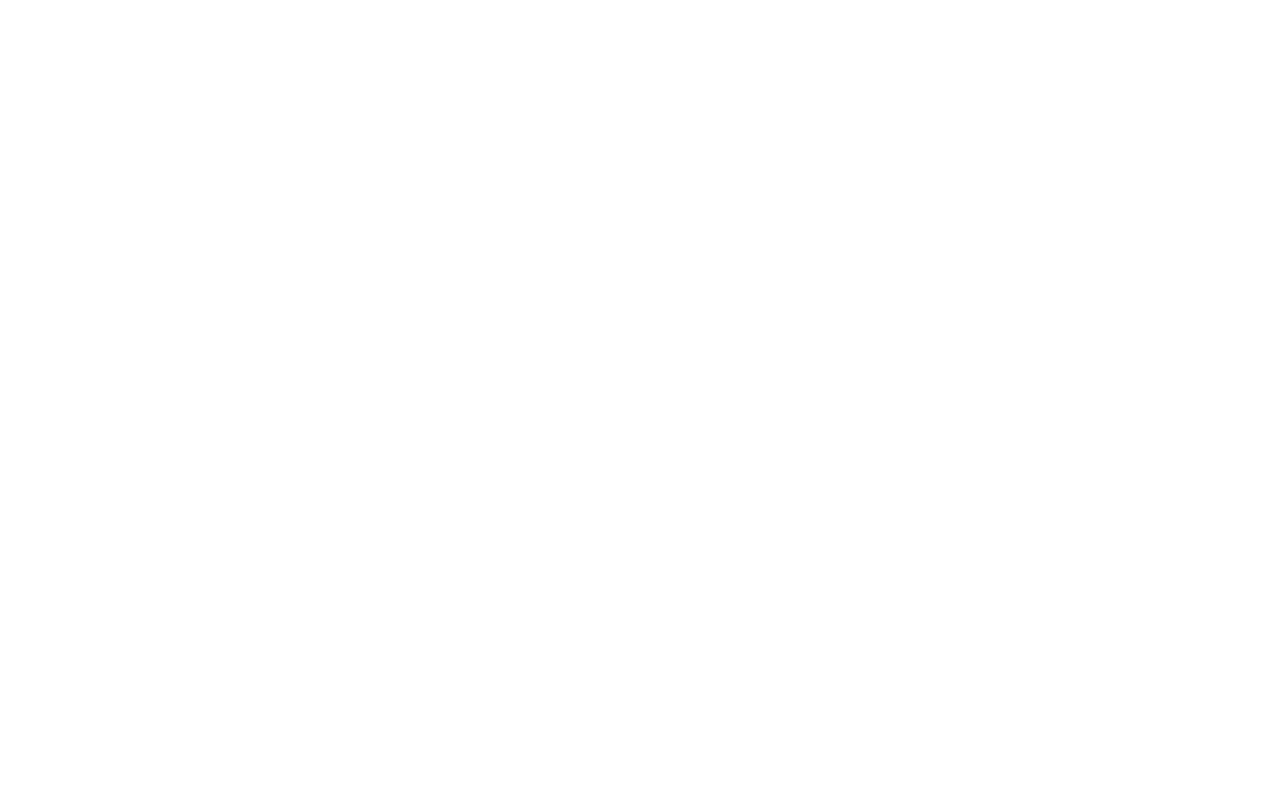
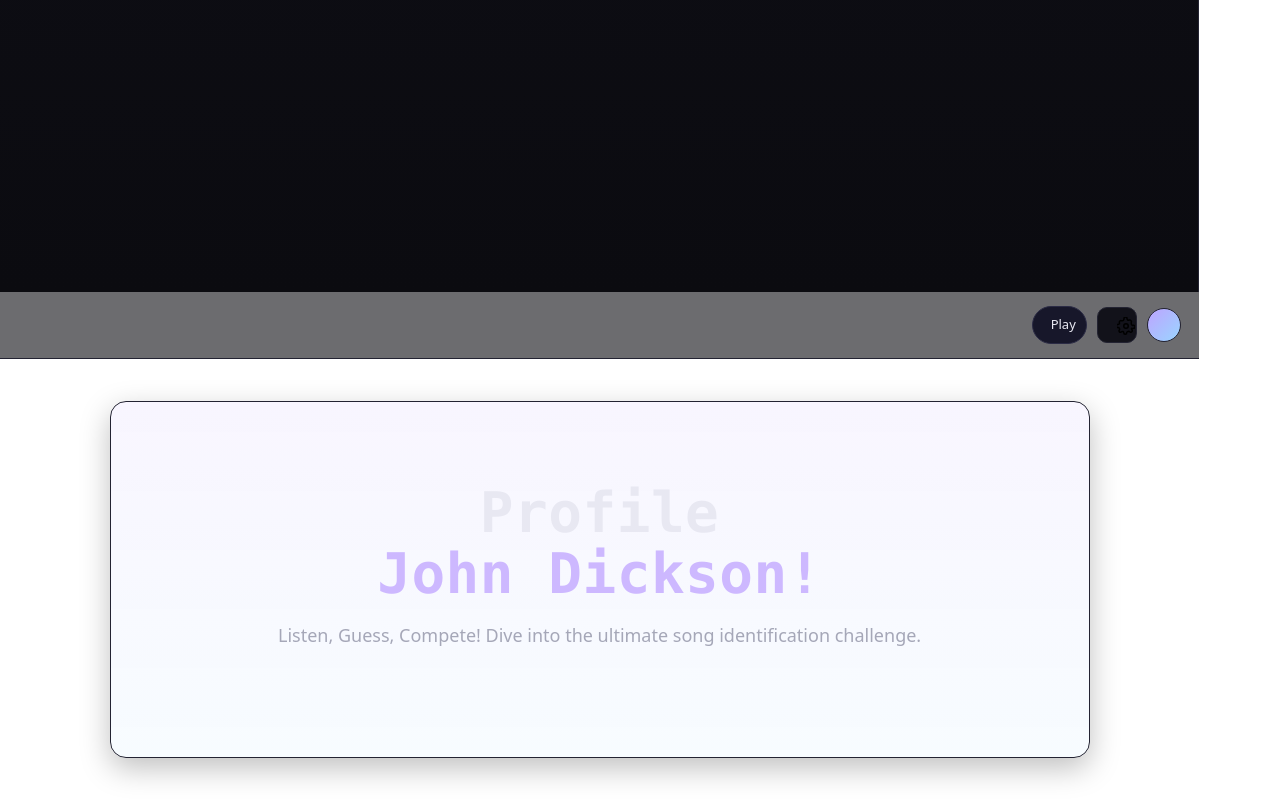
Before and after one commit to mando34/Heardle, a React (Vite) app: page / in a window 1280 px wide. Shown: the part 1308-2108 px from the top of the page. Before the commit the page ends 800 px from the top, so only its background shows below. Built offline with nearby package versions, Linux system fonts and the light colour scheme.

Commit message:
Added Profile Page

```diff
--- a/package.json
+++ b/package.json
@@ -22,6 +22,6 @@
     "eslint-plugin-react-hooks": "^5.2.0",
     "eslint-plugin-react-refresh": "^0.4.22",
     "globals": "^16.4.0",
-    "vite": "^7.1.7"
+    "vite": "^7.2.2"
   }
 }
--- a/src/App.jsx
+++ b/src/App.jsx
@@ -1,6 +1,7 @@
 import { useState } from 'react'
 // import './App.css'
 import HomePage from './pages/homepage';
+import ProfilePage from './pages/profilepage';
 import "./css/global.css";
 
 function App() {
@@ -9,6 +10,7 @@
   return (
     <>
       <HomePage />
+      <ProfilePage />
     </>
   )
 }
--- /dev/null
+++ b/src/pages/profilepage.jsx
@@ -0,0 +1,34 @@
+import Sidebar from "../components/sidebar";
+import Topbar from "../components/topbar";
+import "../css/home.css";
+
+export default function ProfilePage() {
+  return (
+    <div className="app-profile">
+      <Sidebar />
+
+      <main className="profile">
+        <Topbar />
+
+        <section className="hero-wrap">
+          <div className="circle">
+
+          </div>
+
+          <div className="hero">
+            <h1 className="headline">
+              <span>Profile</span>
+              <br />
+              <span className="accent">John Dickson!</span>
+            </h1>
+
+            <p className="tagline">
+              Listen, Guess, Compete! Dive into the ultimate song identification
+              challenge.
+            </p>
+          </div>
+        </section>
+      </main>
+    </div>
+  );
+}
```
Also changed, not shown: index.html (line endings or trailing spaces), 1 other file (tests, documents, lock files or other folders).
